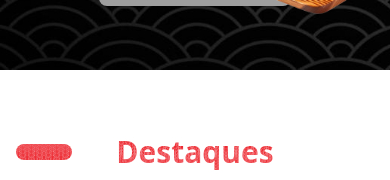
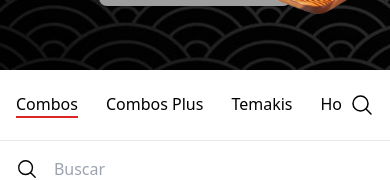
Before and after one commit to SushiAky/SushiAkyLanding, a Nuxt app: page / in a window 390 px wide. Shown: the part 670-850 px from the top of the page. Built offline with nearby package versions, Linux system fonts and the light colour scheme; grey boxes are pictures that could not be loaded.

Commit message:
search and section location

```diff
--- a/components/GridMenu.vue
+++ b/components/GridMenu.vue
@@ -6,7 +6,7 @@ import CloseIcon from '@/components/Icons/CloseIcon.vue'
 import { ref, defineProps } from 'vue'
 import { useCartStore } from '../stores/cart.js';
 
-const props = defineProps(['title', 'menus'])
+const props = defineProps(['location', 'title', 'menus'])
 
 const cartStore = useCartStore()
 
@@ -28,6 +28,7 @@ const addToCart = (product) => {
 </script>
 
 <template>
+    <a :id="location" />
     <div class="pb-14 lg:pb-24">
         <div class="my-4 ml-6 text-left">
             <p class="text-xl font-bold text-black lg:text-3xl text-transparent bg-clip-text bg-contain bg-text-title">
--- /dev/null
+++ b/components/Icons/SearchIcon.vue
@@ -0,0 +1,8 @@
+<template>
+    <svg xmlns="http://www.w3.org/2000/svg" fill="none" viewBox="0 0 24 24" stroke-width="1.5" stroke="currentColor"
+        class="w-6 h-6">
+        <path stroke-linecap="round" stroke-linejoin="round"
+            d="m21 21-5.197-5.197m0 0A7.5 7.5 0 1 0 5.196 5.196a7.5 7.5 0 0 0 10.607 10.607Z" />
+    </svg>
+
+</template>
--- /dev/null
+++ b/components/MenuSection.vue
@@ -0,0 +1,136 @@
+<script setup>
+import { onMounted, ref, computed, watch, defineEmits } from 'vue';
+import { useMenuStore } from '../stores/menu.js';
+
+const menusType = [
+    { name: 'Combos', location: '#Combos' },
+    { name: 'Combos Plus', location: '#CombosPlus' },
+    { name: 'Temakis', location: '#Temakis' },
+    { name: 'Hot Holl', location: '#HotHoll' },
+    { name: 'Promo', location: '#Promo' },
+    { name: 'Jhow', location: '#Jhow' },
+    { name: 'Niguiri', location: '#Niguiri' },
+    { name: 'Sashimi', location: '#Sashimi' },
+    { name: 'Uramaki', location: '#Uramaki' },
+    { name: 'Hossomaki', location: '#Hossomaki' },
+    { name: 'Combos Especiais', location: '#CombosEspeciais' },
+    { name: 'Combinado', location: '#Combinado' },
+    { name: 'Yakisoba', location: '#Yakisoba' },
+    { name: 'Burgue Sushi', location: '#BurgueSushi' },
+    { name: 'Sushi Glass', location: '#SushiGlass' },
+    { name: 'Dog Holl', location: '#DogHoll' },
+    { name: 'Bebidas', location: '#Bebidas' },
+    { name: 'Complementos', location: '#Complementos' },
+]
+
+const menuStore = useMenuStore();
+const search = ref('')
+const emits = defineEmits(['update:filteredItems']);
+const allItems = computed(() => {
+    return [
+        ...menuStore.combos,
+        ...menuStore.comboPlus,
+        ...menuStore.temakis,
+        ...menuStore.hots,
+        ...menuStore.promo,
+        ...menuStore.jhow,
+        ...menuStore.niguiris,
+        ...menuStore.sashimis,
+        ...menuStore.urumakis,
+        ...menuStore.hossomakis,
+        ...menuStore.combosEspeciais,
+        ...menuStore.burgerSushi,
+        ...menuStore.sushiGlass,
+        ...menuStore.dogHoll,
+        ...menuStore.complementos,
+        ...menuStore.yakisobas,
+        ...menuStore.bebidas,
+        ...menuStore.combinadoAky,
+    ];
+});
+const filteredItems = computed(() => {
+    return allItems.value.filter(item => {
+        return item.name.toLowerCase().includes(search.value.toLowerCase()) ||
+            item.description.toLowerCase().includes(search.value.toLowerCase());
+    });
+});
+
+watch(filteredItems, (newFilteredItems) => {
+    emits('update:filteredItems', newFilteredItems, search.value);
+});
+
+const open = ref(false)
+const openSearch = ref(false)
+
+const selectedMenu = ref('')
+
+const changeSelectedMenu = (menu) => {
+    open.value = false
+    selectedMenu.value = menu
+}
+
+onMounted(() => {
+    changeSelectedMenu(menusType[0].name)
+})
+</script>
+
+<template>
+    <div class="sticky top-16 w-full bg-white border-b z-20 px-4 lg:px-16 py-1.5 lg:py-3">
+        <div class="hidden lg:flex justify-between items-center">
+            <div class="relative z-30 w-full lg:w-[31rem]">
+                <div class="flex justify-between px-5 hover:font-medium cursor-pointer" @click="open = !open">
+                    <p class="text-lg">{{ selectedMenu }}</p>
+
+                    <button class="transition ease-in-out duration-300"
+                        :class="{ 'rotate-180': open, 'rotate-0': !open }">
+                        <svg xmlns="http://www.w3.org/2000/svg" fill="none" viewBox="0 0 24 24" stroke-width="1.5"
+                            stroke="currentColor" class="w-6 h-6">
+                            <path stroke-linecap="round" stroke-linejoin="round" d="M19.5 8.25l-7.5 7.5-7.5-7.5" />
+                        </svg>
+                    </button>
+                </div>
+
+                <Transition>
+                    <div v-show="open"
+                        class="absolute px-5 top-8 bg-white w-72 lg:w-128 h-52 overflow-y-auto rounded-lg shadow-xl flex flex-row lg:flex-col">
+                        <a :href="menu.location" v-for="menu in menusType">
+                            <p @click="changeSelectedMenu(menu.name)" class="text-lg w-full py-2 border-b">
+                                {{ menu.name }}
+                            </p>
+                        </a>
+                    </div>
+                </Transition>
+            </div>
+
+            <div class="relative z-30 w-full lg:w-[31rem] flex items-center gap-2">
+                <IconsSearchIcon />
+                <input placeholder="Buscar" v-model="search"
+                    class="text-gray-900 rounded block w-full p-2 focus:outline-none">
+            </div>
+        </div>
+
+        <div class="lg:hidden flex gap-2">
+            <div class="flex gap-7 overflow-x-auto py-4">
+                <a :href="menu.location" class="flex-shrink-0" v-for="menu in menusType">
+                    <p @click="changeSelectedMenu(menu.name)"
+                        :class="{ 'border-b-2 border-red-600': selectedMenu == menu.name }">
+                        {{ menu.name }}
+                    </p>
+                </a>
+            </div>
+
+            <button @click="openSearch = !openSearch">
+                <IconsSearchIcon />
+            </button>
+        </div>
+    </div>
+
+    <div class="lg:hidden transition-all duration-300 w-full bg-white border-b z-10 px-4 lg:px-16 py-2 lg:py-3 sticky top-[135px]"
+        :class="{ '-translate-y-full ease-in': openSearch, '-translate-y-0 ease-out': !openSearch }">
+        <div class="flex gap-2 items-center">
+            <IconsSearchIcon />
+            <input placeholder="Buscar" v-model="search"
+                class="text-gray-900 rounded block w-full p-2 focus:outline-none">
+        </div>
+    </div>
+</template>
--- a/layouts/default.vue
+++ b/layouts/default.vue
@@ -1,7 +1,7 @@
 <template>
     <Navbar />
 
-    <div class="antialised overflow-x-hidden">
+    <div class="antialised">
         <slot />
     </div>
 
--- a/pages/index.vue
+++ b/pages/index.vue
@@ -5,6 +5,15 @@ import WhatsappIcon from '../components/Icons/WhatsappIcon.vue'
 import { useMenuStore } from '@/stores/menu.js'
 
 const menu = useMenuStore()
+
+const filteredItems = ref([]);
+const search = ref('')
+
+const handleFilteredItems = (newFilteredItems, searchQuery) => {
+    console.log(newFilteredItems, searchQuery);
+    filteredItems.value = newFilteredItems;
+    search.value = searchQuery
+};
 
 </script>
 
@@ -62,6 +71,9 @@ const menu = useMenuStore()
             </div>
         </div>
 
+        <MenuSection @update:filteredItems="handleFilteredItems" />
+
+        <div v-if="!search">
             <div class="bg-white py-16">
                 <a id="Destaques" />
                 <div class="px-4 pb-8 flex justify-between items-center">
@@ -90,27 +102,32 @@ const menu = useMenuStore()
                     <div class="w-14 h-4 lg:w-20 lg:h-7 rounded-full bg-text-title bg-cover"></div>
                 </div>
 
-            <GridMenu title="Combos a parti de 1 Real a peça !!" :menus="menu.combos" />
-            <GridMenu title="Combo Plus da Hora !!" :menus="menu.comboPlus" />
-            <GridMenu title="Temakis *" :menus="menu.temakis" />
-            <GridMenu title="Hot Holl" :menus="menu.hots" />
-            <GridMenu title="Promo !!!" :menus="menu.promo" />
-            <GridMenu title="Jhow (4 unidades)" :menus="menu.jhow" />
-            <GridMenu title="Niguiri (5 unidades)" :menus="menu.niguiris" />
-            <GridMenu title="Sashimi (5 unidades)" :menus="menu.sashimis" />
-            <GridMenu title="Uramaki (4 Unidades)" :menus="menu.urumakis" />
-            <GridMenu title="Hossomaki (4 Unidades)" :menus="menu.hossomakis" />
-            <GridMenu title="Combos Especial" :menus="menu.combosEspeciais" />
+                <GridMenu location="Combos" title="Combos a parti de 1 Real a peça !!" :menus="menu.combos" />
+                <GridMenu location="CombosPlus" title="Combo Plus da Hora !!" :menus="menu.comboPlus" />
+                <GridMenu location="Temakis" title="Temakis *" :menus="menu.temakis" />
+                <GridMenu location="HotHoll" title="Hot Holl" :menus="menu.hots" />
+                <GridMenu location="Promo" title="Promo !!!" :menus="menu.promo" />
+                <GridMenu location="Jhow" title="Jhow (4 unidades)" :menus="menu.jhow" />
+                <GridMenu location="Niguiri" title="Niguiri (5 unidades)" :menus="menu.niguiris" />
+                <GridMenu location="Sashimi" title="Sashimi (5 unidades)" :menus="menu.sashimis" />
+                <GridMenu location="Uramaki" title="Uramaki (4 Unidades)" :menus="menu.urumakis" />
+                <GridMenu location="Hossomaki" title="Hossomaki (4 Unidades)" :menus="menu.hossomakis" />
+                <GridMenu location="CombosEspeciais" title="Combos Especial" :menus="menu.combosEspeciais" />
 
                 <!--Combinado-->
-            <MenuCombined title="Combinado Aky" :menus="menu.combinadoAky" />
-            <GridMenu title="Yaskisoba" :menus="menu.yakisobas" />
+                <MenuCombined location="Combinado" title="Combinado Aky" :menus="menu.combinadoAky" />
+                <GridMenu location="Yakisoba" title="Yaskisoba" :menus="menu.yakisobas" />
 
-            <GridMenu title="Burgue Sushi" :menus="menu.burgerSushi" />
-            <GridMenu title="Sushi Glass" :menus="menu.sushiGlass" />
-            <GridMenu title="Dog Holl" :menus="menu.dogHoll" />
-            <GridMenu title="Bebidas" :menus="menu.bebidas" />
-            <GridMenu title="Complementos" :menus="menu.complementos" />
+                <GridMenu location="BurgueSushi" title="Burgue Sushi" :menus="menu.burgerSushi" />
+                <GridMenu location="SushiGlass" title="Sushi Glass" :menus="menu.sushiGlass" />
+                <GridMenu location="DogHoll" title="Dog Holl" :menus="menu.dogHoll" />
+                <GridMenu location="Bebidas" title="Bebidas" :menus="menu.bebidas" />
+                <GridMenu location="Complementos" title="Complementos" :menus="menu.complementos" />
+            </div>
+        </div>
+
+        <div v-else>
+            <GridMenu :title="'Buscar: ' + search" :menus="filteredItems" />
         </div>
 
         <div class="flex justify-center pb-16 bg-white">
```
Lines whose indentation alone changed are shown as unchanged.
